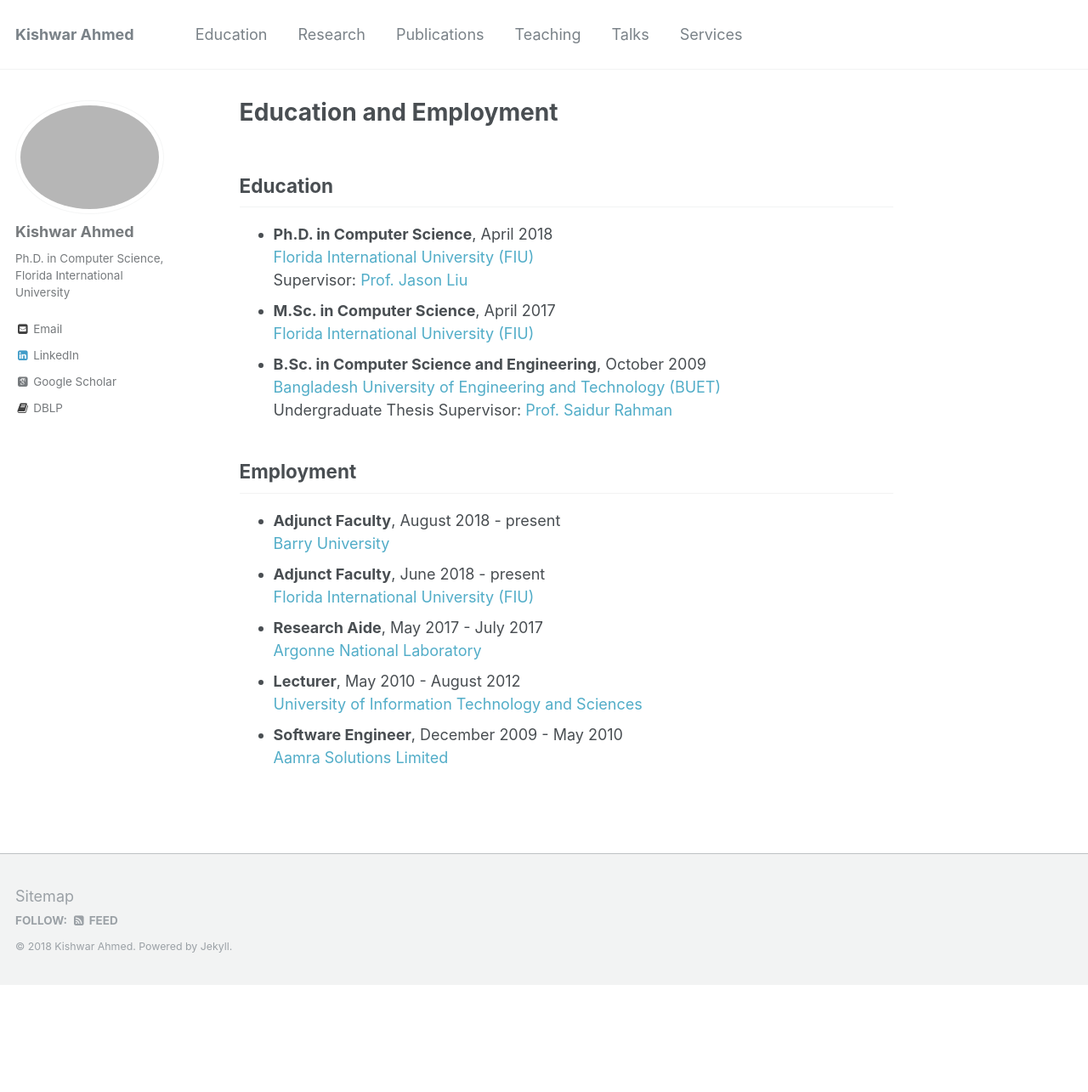
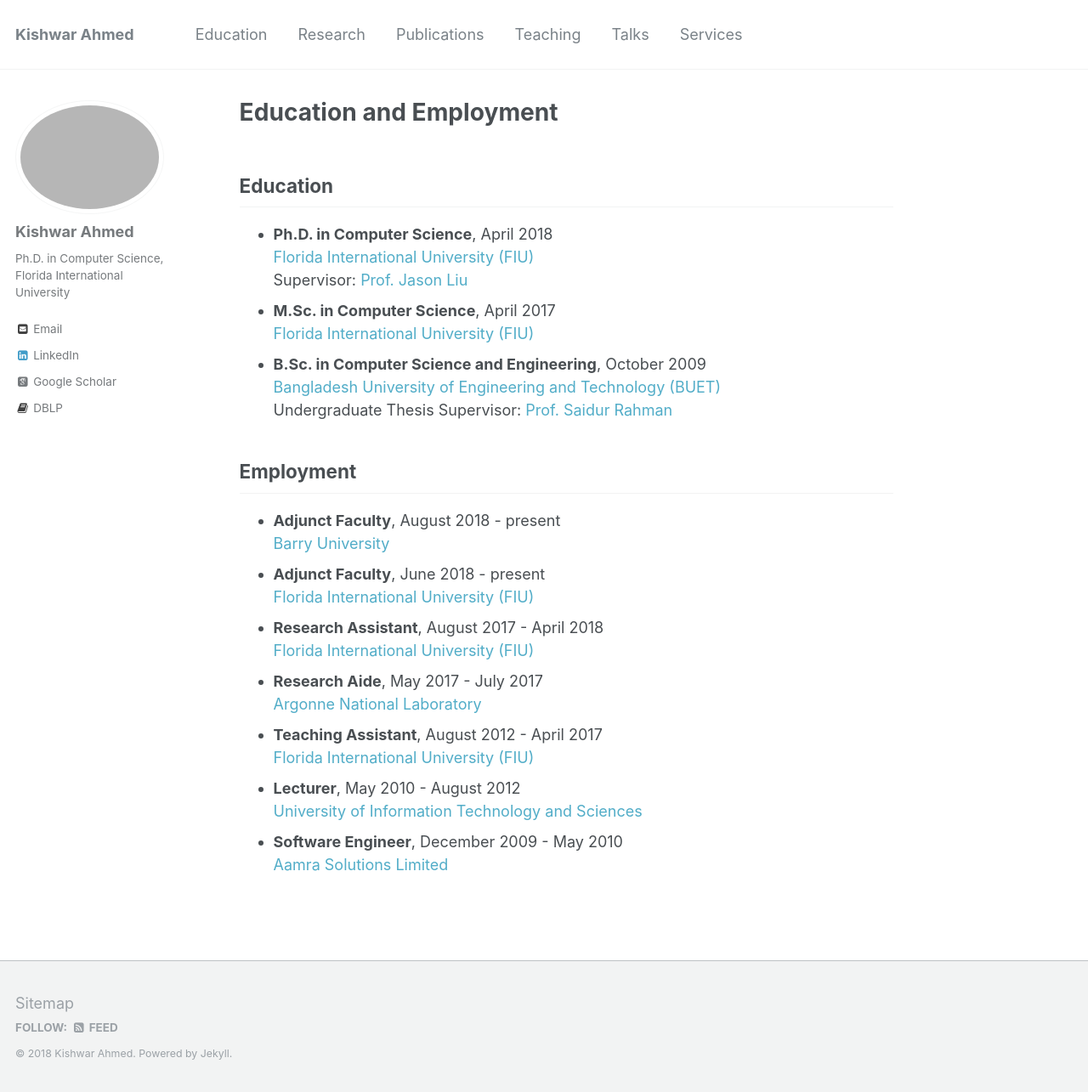
Before and after one commit to kishwarbd/kishwarbd.github.io, a Jekyll site: the page built from _pages/education.md, in a window 1280 px wide and 1285 px high. Shown: the whole window at 85% size. Built offline with Jekyll 4.4.1, drawn with Linux system fonts in a browser that asks for light colours; some web fonts are replaced.

Commit message:
updates.

```diff
--- a/_pages/education.md
+++ b/_pages/education.md
@@ -21,8 +21,12 @@ Undergraduate Thesis Supervisor: [Prof. Saidur Rahman](https://saidurrahman.buet
 [Barry University](https://www.barry.edu/)
 * **Adjunct Faculty**, June 2018 - present<br/>
 [Florida International University (FIU)](https://www.fiu.edu)
+* **Research Assistant**, August 2017 - April 2018<br/>
+[Florida International University (FIU)](https://www.fiu.edu)
 * **Research Aide**, May 2017 - July 2017<br/>
 [Argonne National Laboratory](https://www.anl.gov/)
+* **Teaching Assistant**, August 2012 - April 2017<br/>
+[Florida International University (FIU)](https://www.fiu.edu)
 * **Lecturer**, May 2010 - August 2012<br/>
 [University of Information Technology and Sciences](https://www.uits.edu.bd/)
 * **Software Engineer**, December 2009 - May 2010<br/>
```
Also changed, not shown: 1 other file.
